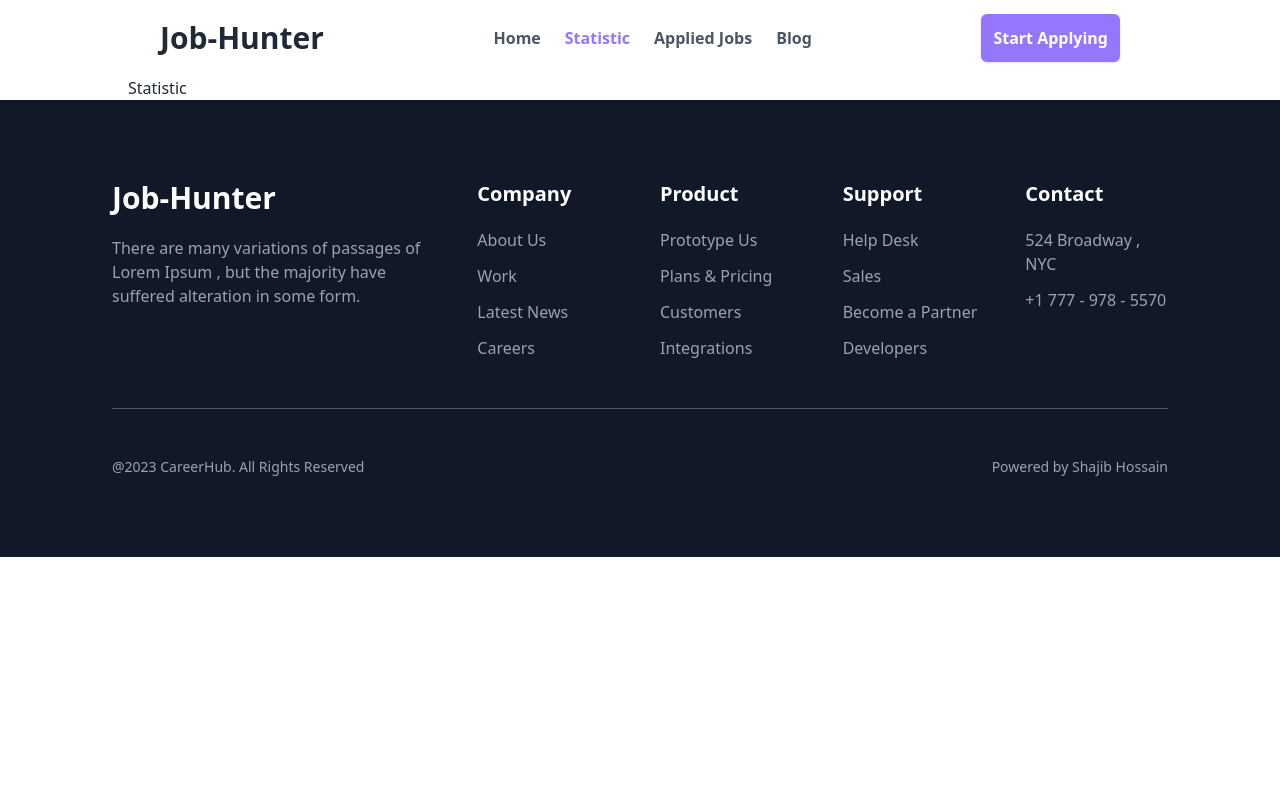
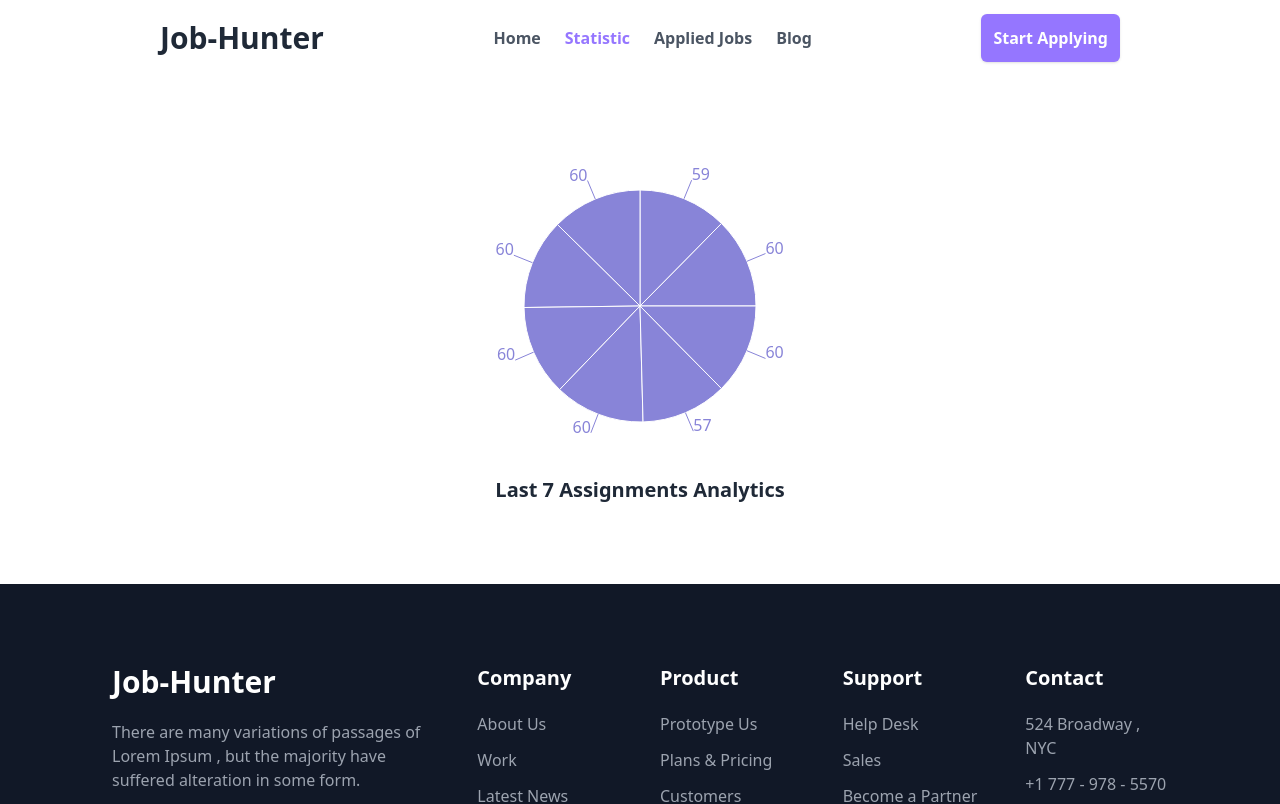
Before and after one commit to Shajib-Dv/job-hunt, a React (Vite) app: page /statistic in a window 1280 px wide. Shown: the top 804 px of the page. Built offline with nearby package versions, Linux system fonts and the light colour scheme.

Commit message:
rechart added

```diff
--- a/package.json
+++ b/package.json
@@ -17,6 +17,7 @@
     "react": "^18.2.0",
     "react-dom": "^18.2.0",
     "react-router-dom": "^6.10.0",
+    "recharts": "^2.5.0",
     "sort-by": "^1.2.0"
   },
   "devDependencies": {
--- a/src/Layout/Home.jsx
+++ b/src/Layout/Home.jsx
@@ -10,7 +10,7 @@ const Home = () => {
     <>
       <div className="md:w-4/5 mx-auto">
         <Header />
-        <div className="h-[calc(100vh - 200px)]">
+        <div>
           <Outlet />
         </div>
       </div>
--- a/src/components/Statistic.jsx
+++ b/src/components/Statistic.jsx
@@ -2,11 +2,34 @@
 
 import React from "react";
 
+import { ResponsiveContainer, PieChart, Pie, Legend, Tooltip } from "recharts";
+
+const data = [
+  { name: "Assignment 1", value: 60 },
+  { name: "Assignment 2", value: 59 },
+  { name: "Assignment 3", value: 60 },
+  { name: "Assignment 4", value: 60 },
+  { name: "Assignment 5", value: 60 },
+  { name: "Assignment 6", value: 60 },
+  { name: "Assignment 7", value: 57 },
+  { name: "Assignment 8", value: 60 },
+];
+
 const Statistic = () => {
   return (
-    <div>
-      <h2>Statistic</h2>
-    </div>
+    <main className="py-20">
+      <div style={{ width: "100%", height: 300 }}>
+        <ResponsiveContainer>
+          <PieChart>
+            <Pie dataKey="value" data={data} fill="#8884d8" label />
+            <Tooltip />
+          </PieChart>
+        </ResponsiveContainer>
+      </div>
+      <h1 className="text-center text-xl font-bold mt-5">
+        Last 7 Assignments Analytics
+      </h1>
+    </main>
   );
 };
 
```
Also changed, not shown: 1 other file (tests, documents, lock files or other folders).
